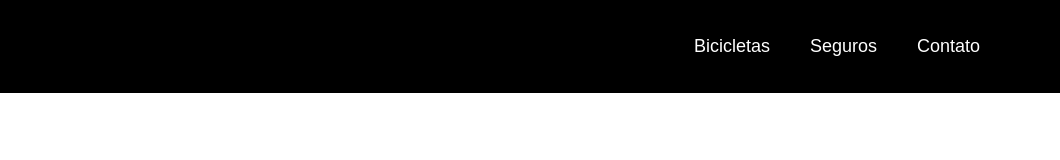
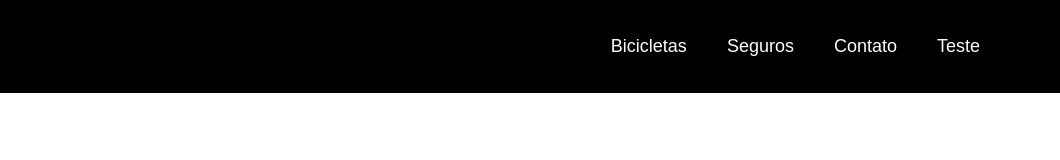
Before and after one commit to meadowmage/bikcraft, a plain HTML site: page index.html in a window 1280 px wide. Shown: the full height of the page, 220-1280 px from the left. Drawn offline with Linux system fonts and the light colour scheme.

Commit message:
Teste de Versao Corretora

```diff
--- a/index.html
+++ b/index.html
@@ -20,6 +20,7 @@
         <li> <a href="./bicicletas.html">Bicicletas</a></li>
         <li> <a href="./seguros.html">Seguros</a></li>
         <li> <a href="./contato.html">Contato</a></li>
+        <li> <a href="./contato.html">Teste</a></li>
       </ul>
     </nav>
     </div>
```
